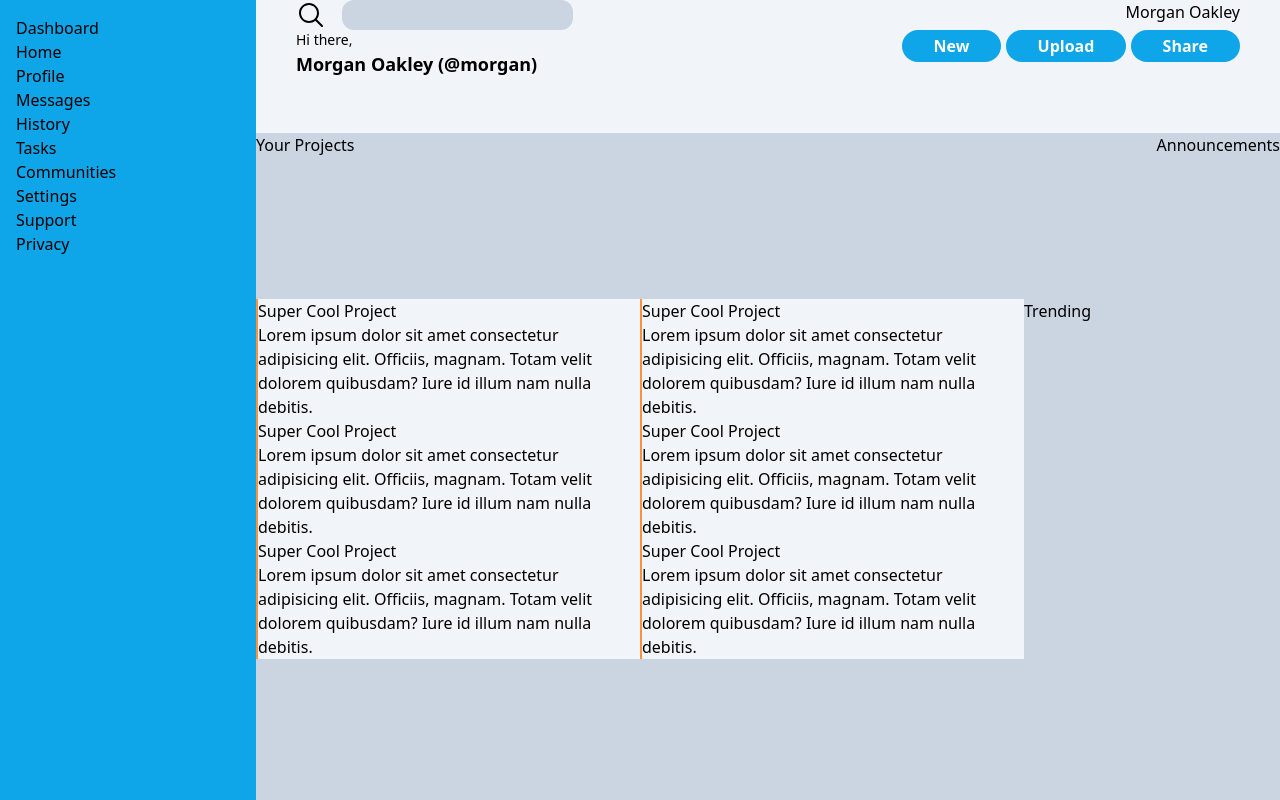
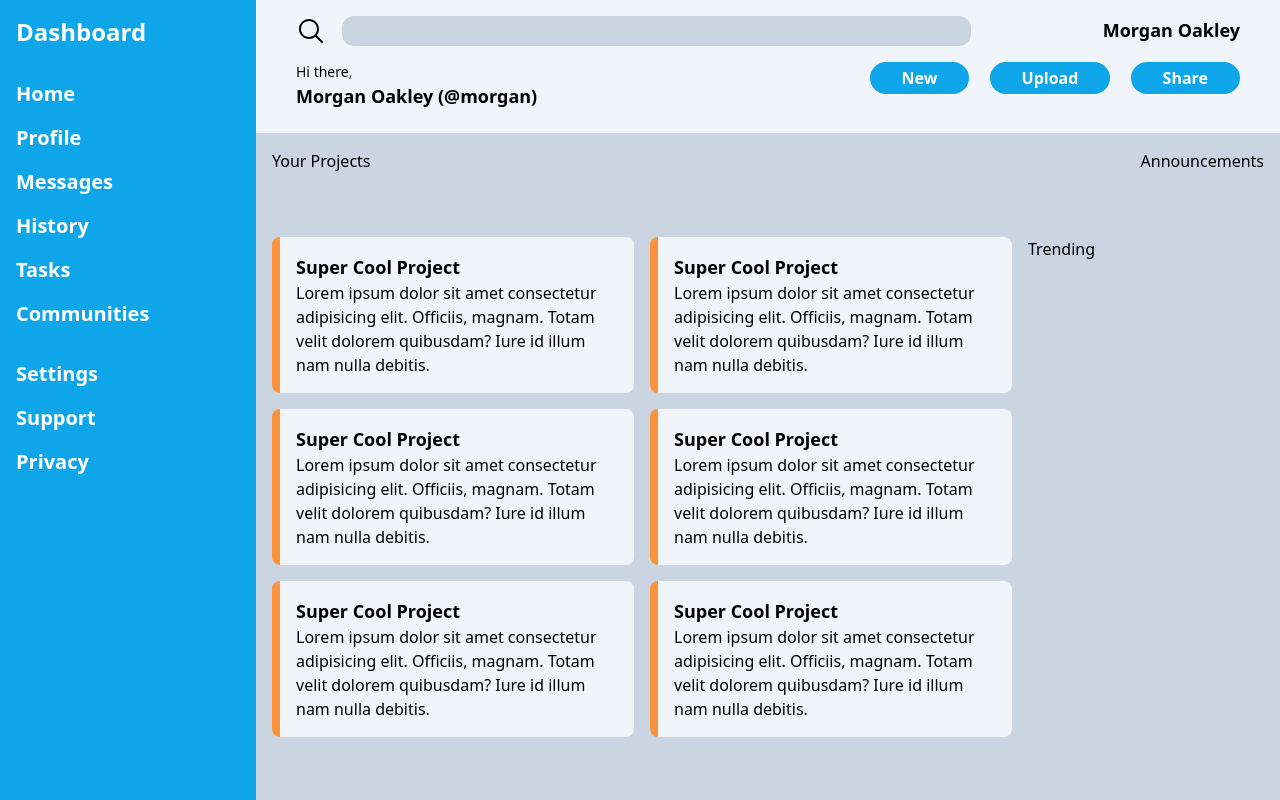
Before and after one commit to kimaru355/Admin-Dashboard, a plain HTML site: page index.html in a window 1280 px wide. Drawn offline with Linux system fonts and the light colour scheme.

Commit message:
better layout

```diff
--- a/index.html
+++ b/index.html
@@ -8,26 +8,26 @@
 </head>
 <body>
     <div id="root" class="w-full h-screen bg-slate-300 grid grid-cols-10 grid-rows-6">
-        <div id="panel" class="bg-sky-500 col-span-2 row-span-6 flex flex-col p-4">
-            <a href="#">Dashboard</a>
-            <a href="#">Home</a>
-            <a href="#">Profile</a>
-            <a href="#">Messages</a>
-            <a href="#">History</a>
-            <a href="#">Tasks</a>
-            <a href="#">Communities</a>
-            <a href="#">Settings</a>
-            <a href="#">Support</a>
-            <a href="#">Privacy</a>
+        <div id="panel" class="bg-sky-500 col-span-2 row-span-6 flex flex-col p-4 gap-4 text-white">
+            <a href="#" class="text-2xl font-bold">Dashboard</a>
+            <a href="#" class="pt-4 font-bold text-xl">Home</a>
+            <a href="#" class="text-xl font-bold">Profile</a>
+            <a href="#" class="text-xl font-bold">Messages</a>
+            <a href="#" class="text-xl font-bold">History</a>
+            <a href="#" class="text-xl font-bold">Tasks</a>
+            <a href="#" class="text-xl font-bold">Communities</a>
+            <a href="#" class="pt-4 font-bold text-xl">Settings</a>
+            <a href="#" class="text-xl font-bold">Support</a>
+            <a href="#" class="text-xl font-bold">Privacy</a>
         </div>
-        <header class="bg-slate-100 col-span-8 row-span-1 px-10">
-            <div class="flex">
+        <header class="bg-slate-100 col-span-8 row-span-1 py-4 px-10">
+            <div class="flex pb-4">
                 <label for="search" class="mr-4">
                     <img src="./images/search-icon.svg" alt="search icon">
                 </label>
-                <input type="text" name="search" id="search" class="bg-slate-300 rounded-xl">
+                <input type="text" name="search" id="search" class="bg-slate-300 rounded-xl w-2/3">
                 <div class="mr-0 ml-auto">
-                    <p>Morgan Oakley</p>
+                    <p class="font-bold text-lg">Morgan Oakley</p>
                 </div>
             </div>
             <div class="flex ">
@@ -36,42 +36,42 @@
                     <p class="font-bold text-lg">Morgan Oakley (@morgan)</p>
                 </div>
                 <div class="mr-0 ml-auto">
-                    <button type="button" class="bg-sky-500 py-1 px-8 text-white font-bold rounded-2xl">New</button>
-                    <button type="button" class="bg-sky-500 py-1 px-8 text-white font-bold rounded-2xl">Upload</button>
-                    <button type="button" class="bg-sky-500 py-1 px-8 text-white font-bold rounded-2xl">Share</button>
+                    <button type="button" class="bg-sky-500 py-1 px-8 text-white font-bold rounded-2xl ml-4">New</button>
+                    <button type="button" class="bg-sky-500 py-1 px-8 text-white font-bold rounded-2xl ml-4">Upload</button>
+                    <button type="button" class="bg-sky-500 py-1 px-8 text-white font-bold rounded-2xl ml-4">Share</button>
                 </div>
             </div>
         </header>
-        <main class="bg-slate-300 col-span-8 row-span-5 grid grid-cols-8">
+        <main class="bg-slate-300 col-span-8 row-span-5 grid grid-cols-8 gap-4 p-4">
             <div class="col-span-8 flex justify-between">
                 <p>Your Projects</p>
                 <p>Announcements</p>
             </div>
-            <div class="col-span-3">
-                <div class="bg-slate-100 border-l-2 border-l-orange-400">
-                    <h3>Super Cool Project</h3>
+            <div class="col-span-3 flex flex-col gap-4">
+                <div class="bg-slate-100 border-l-8 border-l-orange-400 rounded-lg p-4">
+                    <h3 class="font-bold text-lg">Super Cool Project</h3>
                     <p>Lorem ipsum dolor sit amet consectetur adipisicing elit. Officiis, magnam. Totam velit dolorem quibusdam? Iure id illum nam nulla debitis.</p>
                 </div>
-                <div class="bg-slate-100 border-l-2 border-l-orange-400">
-                    <h3>Super Cool Project</h3>
+                <div class="bg-slate-100 border-l-8 border-l-orange-400 rounded-lg p-4">
+                    <h3 class="font-bold text-lg">Super Cool Project</h3>
                     <p>Lorem ipsum dolor sit amet consectetur adipisicing elit. Officiis, magnam. Totam velit dolorem quibusdam? Iure id illum nam nulla debitis.</p>
                 </div>
-                <div class="bg-slate-100 border-l-2 border-l-orange-400">
-                    <h3>Super Cool Project</h3>
+                <div class="bg-slate-100 border-l-8 border-l-orange-400 rounded-lg p-4">
+                    <h3 class="font-bold text-lg">Super Cool Project</h3>
                     <p>Lorem ipsum dolor sit amet consectetur adipisicing elit. Officiis, magnam. Totam velit dolorem quibusdam? Iure id illum nam nulla debitis.</p>
                 </div>
             </div>
-            <div class="col-span-3">
-                <div class="bg-slate-100 border-l-2 border-l-orange-400">
-                    <h3>Super Cool Project</h3>
+            <div class="col-span-3 flex flex-col gap-4">
+                <div class="bg-slate-100 border-l-8 border-l-orange-400 rounded-lg p-4">
+                    <h3 class="font-bold text-lg">Super Cool Project</h3>
                     <p>Lorem ipsum dolor sit amet consectetur adipisicing elit. Officiis, magnam. Totam velit dolorem quibusdam? Iure id illum nam nulla debitis.</p>
                 </div>
-                <div class="bg-slate-100 border-l-2 border-l-orange-400">
-                    <h3>Super Cool Project</h3>
+                <div class="bg-slate-100 border-l-8 border-l-orange-400 rounded-lg p-4">
+                    <h3 class="font-bold text-lg">Super Cool Project</h3>
                     <p>Lorem ipsum dolor sit amet consectetur adipisicing elit. Officiis, magnam. Totam velit dolorem quibusdam? Iure id illum nam nulla debitis.</p>
                 </div>
-                <div class="bg-slate-100 border-l-2 border-l-orange-400">
-                    <h3>Super Cool Project</h3>
+                <div class="bg-slate-100 border-l-8 border-l-orange-400 rounded-lg p-4">
+                    <h3 class="font-bold text-lg">Super Cool Project</h3>
                     <p>Lorem ipsum dolor sit amet consectetur adipisicing elit. Officiis, magnam. Totam velit dolorem quibusdam? Iure id illum nam nulla debitis.</p>
                 </div>
             </div>
```
Also changed, not shown: dist/output.css.
